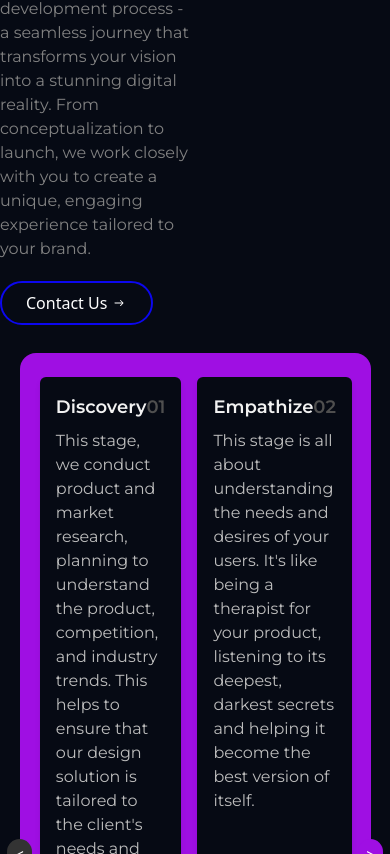
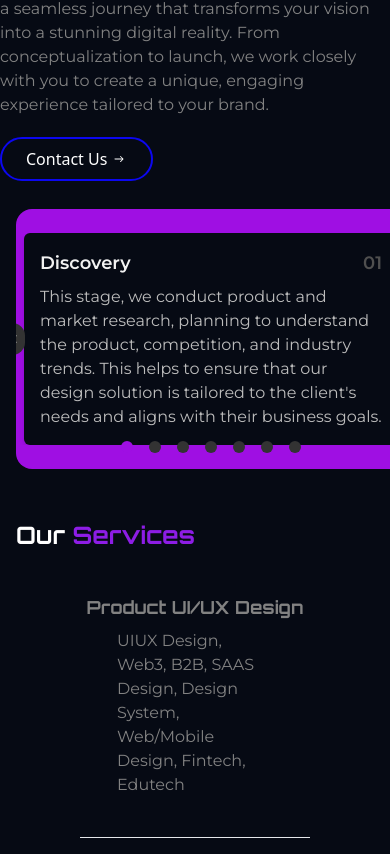
Before and after one commit to itsadaeze/Dlab, a React (Create React App) app: page / in a window 390 px wide. Shown: the part 2890-3744 px from the top of the page. Built offline with nearby package versions, Linux system fonts and the light colour scheme.

Commit message:
worked on carousel and service components

```diff
--- a/src/components/Navbar.js
+++ b/src/components/Navbar.js
@@ -54,7 +54,7 @@ const Navbar = () => {
           <a href="www.facebook.com" className=" ">About</a>
           <a href="www.facebook.com" >Services</a>
           <a href="www.facebook.com" >Case Study</a>
-          {/* <button className="bg-transparent border-2 border-[#0C07EF] text-[#FFFFFF] px-6 py-2 rounded-full text-md  flex flex-row items-center gap-1">Contact Us <span><IoIosArrowRoundForward /></span></button> */}
+          <button className="bg-transparent border-2 border-[#0C07EF] text-[#FFFFFF] px-6 py-2 rounded-full text-md  flex flex-row items-center gap-1">Contact Us <span><IoIosArrowRoundForward /></span></button>
         </div>
        </div>
 
--- a/src/components/approach.js
+++ b/src/components/approach.js
@@ -1,20 +1,100 @@
-import React, { useState } from 'react';
-import { IoIosArrowRoundForward } from "react-icons/io";
+// import React, { useState } from 'react';
+// import { IoIosArrowRoundForward } from "react-icons/io";
+
+// const cardsData = [
+//   { title: 'Discovery ', description: "This stage, we conduct product and market research, planning to understand the product, competition, and industry trends. This helps to ensure that our design solution is tailored to the client's needs and aligns with their business goals.." , Number:"01"},
+//   { title: 'Empathize' , description: "This stage is all about understanding the needs and desires of your users. It's like being a therapist for your product, listening to its deepest, darkest secrets and helping it become the best version of itself." , Number:"02"},
+//    { title: 'Define' , description: " In this stage, we will analyze the data we have gathered and identify the core problems that need to be addressed. It's like being a detective, piecing together clues to solve the mystery of your product's purpose." , Number:"03"},
+//     { title: 'Ideate', description: "This is where the creative juices start flowing. We will brainstorm solutions to the problems we have identified, generating as many ideas as possible. It's like being a mad scientist, mixing together different elements to create a perfect concoction.." , Number:"04"} ,
+//      { title: 'Prototype', description: "In this stage, we will build a scaled-down version of your product, testing and refining it as we go. It's like being a master chef, perfecting your recipe through trial and error." , Number:"05"},
+//       { title: 'Testing', description: "This is the moment of truth. We will put your prototype to the test, gathering feedback from users and making any necessary adjustments. It's like being a stand-up comedian, trying out new material and seeing what works and what doesn't." , Number:"06"},
+//       { title: 'Dev-Handoff', description: 'We ensure a smooth transferring of design files and specifications from the design team to the development team, so that the developers can implement the design into a functional product.' , Number:"07"},
+
+// ];
+
+// const Approach = () => {
+//     const [startIndex, setStartIndex] = useState(0);
+//     const cardsPerPage = 2;
+
+//     const handleArrowClick = (direction) => {
+//       const newStartIndex =
+//         direction === 'left'
+//           ? Math.max(startIndex - 1, 0)
+//           : Math.min(startIndex + 1, cardsData.length - cardsPerPage);
+
+//       setStartIndex(newStartIndex);
+//     };
+
+//     return (
+//         <div className='bg-[#060A14] py-8'>
+
+//           <div className='flex flex-col justify-around mx-auto md:flex-row'>
+//             <div>
+//                 <h1 className='font-orbitron text-[1rem] w-full px-[1rem] text-[#F2F2F2] tracking-wide md:text-[2.6rem]'> Design Approach</h1>
+//             </div>
+//             <div className='w-1/2'>
+//                 <p  className='mb-5 text-[#828282] font-montserrat'>Discover our design and development process - a seamless journey that transforms your vision into a stunning digital reality. From conceptualization to launch, we work closely with you to create a unique, engaging experience tailored to your brand.</p>
+//                  <div className="space-x-4   ">
+//                 <button className=" bg-transparent border-2 border-[#0C07EF] text-[#FFFFFF] px-6 py-2 rounded-full text-md  flex flex-row items-center gap-1">Contact Us <span><IoIosArrowRoundForward /></span></button>
+//               </div>
+//             </div>
+//         </div>
+//       <div className="flex items-center justify-center mt-7 bg-[#9F0FE3] py-6  w-[90%] mx-auto rounded-2xl">
+//         <button
+//           onClick={() => handleArrowClick('left')}
+//           className="  py-1 px-2 ml-[-0.8rem] bg-[#333333] rounded-full text-white"
+//         >
+//           {'<'}
+//         </button>
+
+//         <div className="flex overflow-hidden">
+//           {cardsData.slice(startIndex, startIndex + cardsPerPage + 1).map((card, index) => (
+//             <div
+//               key={index}
+//               className={`${
+//                 index === cardsPerPage ? 'w-1/2 overflow-hidden' : 'w-1/2'
+//               } p-4 mx-2 bg-[#060A14] shadow-md rounded-md`}
+//             >
+//                 <div className='flex flex-row justify-between'>
+//                 <h3 className="text-lg font-semibold text-[#F2F2F2] font-montserrat">{card.title}</h3>
+//               <h3 className="text-lg font-semibold text-[#4F4F4F] font-montserrat">{card.Number}</h3>
+//                 </div>
+
+
+//               <p className="mt-2 text-[#BDBDBD] font-montserrat">{card.description}</p>
+//             </div>
+//           ))}
+//         </div>
+
+//         <button
+//       onClick={() => handleArrowClick('right')}
+//       className=" py-1 px-2 mr-[-0.8rem] bg-[#9F0FE3] rounded-full text-white"
+//     >
+//                 {'>'}
+//     </button>
+//       </div>
+//       </div>
+//     );
+//   };
+
+//   export default Approach;
+
+import React, { useEffect, useState } from 'react';
+import { IoIosArrowRoundForward } from 'react-icons/io';
 
 const cardsData = [
-  { title: 'Discovery ', description: "This stage, we conduct product and market research, planning to understand the product, competition, and industry trends. This helps to ensure that our design solution is tailored to the client's needs and aligns with their business goals.." , Number:"01"},
-  { title: 'Empathize' , description: "This stage is all about understanding the needs and desires of your users. It's like being a therapist for your product, listening to its deepest, darkest secrets and helping it become the best version of itself." , Number:"02"},
-   { title: 'Define' , description: " In this stage, we will analyze the data we have gathered and identify the core problems that need to be addressed. It's like being a detective, piecing together clues to solve the mystery of your product's purpose." , Number:"03"},
-    { title: 'Ideate', description: "This is where the creative juices start flowing. We will brainstorm solutions to the problems we have identified, generating as many ideas as possible. It's like being a mad scientist, mixing together different elements to create a perfect concoction.." , Number:"04"} ,
-     { title: 'Prototype', description: "In this stage, we will build a scaled-down version of your product, testing and refining it as we go. It's like being a master chef, perfecting your recipe through trial and error." , Number:"05"},
-      { title: 'Testing', description: "This is the moment of truth. We will put your prototype to the test, gathering feedback from users and making any necessary adjustments. It's like being a stand-up comedian, trying out new material and seeing what works and what doesn't." , Number:"06"},
-      { title: 'Dev-Handoff', description: 'We ensure a smooth transferring of design files and specifications from the design team to the development team, so that the developers can implement the design into a functional product.' , Number:"07"},
-
+  { title: 'Discovery', description: "This stage, we conduct product and market research, planning to understand the product, competition, and industry trends. This helps to ensure that our design solution is tailored to the client's needs and aligns with their business goals.", Number: '01' },
+  { title: 'Empathize', description: "This stage is all about understanding the needs and desires of your users. It's like being a therapist for your product, listening to its deepest, darkest secrets and helping it become the best version of itself.", Number: '02' },
+  { title: 'Define', description: " In this stage, we will analyze the data we have gathered and identify the core problems that need to be addressed. It's like being a detective, piecing together clues to solve the mystery of your product's purpose.", Number: '03' },
+  { title: 'Ideate', description: "This is where the creative juices start flowing. We will brainstorm solutions to the problems we have identified, generating as many ideas as possible. It's like being a mad scientist, mixing together different elements to create a perfect concoction.", Number: '04' },
+  { title: 'Prototype', description: "In this stage, we will build a scaled-down version of your product, testing and refining it as we go. It's like being a master chef, perfecting your recipe through trial and error.", Number: '05' },
+  { title: 'Testing', description: "This is the moment of truth. We will put your prototype to the test, gathering feedback from users and making any necessary adjustments. It's like being a stand-up comedian, trying out new material and seeing what works and what doesn't.", Number: '06' },
+  { title: 'Dev-Handoff', description: 'We ensure a smooth transferring of design files and specifications from the design team to the development team, so that the developers can implement the design into a functional product.', Number: '07' },
 ];
 
 const Approach = () => {
     const [startIndex, setStartIndex] = useState(0);
-    const cardsPerPage = 2;
+    const [cardsPerPage, setCardsPerPage] = useState(1); // Default to mobile view
 
     const handleArrowClick = (direction) => {
       const newStartIndex =
@@ -25,41 +105,61 @@ const Approach = () => {
       setStartIndex(newStartIndex);
     };
 
+    useEffect(() => {
+      const handleResize = () => {
+        const newCardsPerPage = window.innerWidth >= 768 ? 3 : 1;
+        setCardsPerPage(newCardsPerPage);
+
+        // Adjust startIndex to prevent issues on resize
+        setStartIndex((prevStartIndex) => Math.min(prevStartIndex, cardsData.length - newCardsPerPage));
+      };
+
+      handleResize(); // Call once to set initial cardsPerPage
+
+      window.addEventListener('resize', handleResize);
+
+      return () => {
+        window.removeEventListener('resize', handleResize);
+      };
+    }, []);
     return (
-        <div className='bg-[#060A14] py-8'>
-
-          <div className='flex flex-col justify-around mx-auto md:flex-row'>
+      <div className="bg-[#060A14] py-8">
+        <div className="flex flex-col justify-around mx-auto md:flex-row">
           <div>
-                <h1 className='font-orbitron text-[1rem] w-full px-[1rem] text-[#F2F2F2] tracking-wide md:text-[2.6rem]'> Design Approach</h1>
+            <h1 className="font-orbitron text-[1rem] w-full px-[1rem] text-[#F2F2F2] tracking-wide md:text-[2.6rem]">
+              Design Approach
+            </h1>
           </div>
-            <div className='w-1/2'>
-                <p  className='mb-5 text-[#828282] font-montserrat'>Discover our design and development process - a seamless journey that transforms your vision into a stunning digital reality. From conceptualization to launch, we work closely with you to create a unique, engaging experience tailored to your brand.</p>
-                 <div className="space-x-4   ">
-                <button className=" bg-transparent border-2 border-[#0C07EF] text-[#FFFFFF] px-6 py-2 rounded-full text-md  flex flex-row items-center gap-1">Contact Us <span><IoIosArrowRoundForward /></span></button>
+          <div className="w-full md:w-1/2">
+            <p className="mb-5 text-[#828282] font-montserrat">
+              Discover our design and development process - a seamless journey that transforms your vision into a stunning digital reality. From conceptualization to launch, we work closely with you to create a unique, engaging experience tailored to your brand.
+            </p>
+            <div className="space-x-4">
+              <button className="bg-transparent border-2 border-[#0C07EF] text-[#FFFFFF] px-6 py-2 rounded-full text-md flex flex-row items-center gap-1">
+                Contact Us <span><IoIosArrowRoundForward /></span>
+              </button>
             </div>
           </div>
         </div>
-      <div className="flex items-center justify-center mt-7 bg-[#9F0FE3] py-6  w-[90%] mx-auto rounded-2xl">
+
+        <div className="relative mt-7 bg-[#9F0FE3] py-6 m-4 w-full md:w-[90%] md:mx-auto rounded-2xl overflow-hidden md:mx-auto ">
         <button
           onClick={() => handleArrowClick('left')}
-          className="  py-1 px-2 ml-[-0.8rem] bg-[#333333] rounded-full text-white"
+          className="absolute top-1/2 left-0 transform -translate-y-1/2 py-1 px-2 ml-[-1rem] bg-[#333333] rounded-full text-white"
         >
           {'<'}
         </button>
 
-        <div className="flex overflow-hidden">
-          {cardsData.slice(startIndex, startIndex + cardsPerPage + 1).map((card, index) => (
+        <div className="flex items-center overflow-hidden">
+          {cardsData.slice(startIndex, startIndex + cardsPerPage).map((card, index) => (
             <div
               key={index}
-              className={`${
-                index === cardsPerPage ? 'w-1/2 overflow-hidden' : 'w-1/2'
-              } p-4 mx-2 bg-[#060A14] shadow-md rounded-md`}
+              className={`w-full md:w-1/${cardsPerPage} p-4 mx-2 bg-[#060A14] shadow-md rounded-md`}
             >
-                <div className='flex flex-row justify-between'>
+              <div className="flex justify-between">
                 <h3 className="text-lg font-semibold text-[#F2F2F2] font-montserrat">{card.title}</h3>
                 <h3 className="text-lg font-semibold text-[#4F4F4F] font-montserrat">{card.Number}</h3>
               </div>
-
 
               <p className="mt-2 text-[#BDBDBD] font-montserrat">{card.description}</p>
             </div>
@@ -68,10 +168,21 @@ const Approach = () => {
 
         <button
           onClick={() => handleArrowClick('right')}
-      className=" py-1 px-2 mr-[-0.8rem] bg-[#9F0FE3] rounded-full text-white"
+          className="absolute top-1/2 right-0 transform -translate-y-1/2 py-1 px-2 mr-[-1rem] bg-[#9F0FE3] rounded-full text-white"
         >
           {'>'}
         </button>
+
+
+          <div className="flex items-center justify-center absolute bottom-4 left-0 right-0">
+            {Array.from({ length: Math.ceil(cardsData.length / cardsPerPage) }).map((_, i) => (
+              <div
+                key={i}
+                onClick={() => setStartIndex(i * cardsPerPage)}
+                className={`w-3 h-3 mx-2 bg-[#333333] rounded-full cursor-pointer ${i === startIndex / cardsPerPage ? 'bg-[#9F0FE3]' : ''}`}
+              />
+            ))}
+          </div>
         </div>
       </div>
     );
--- a/src/components/service.js
+++ b/src/components/service.js
@@ -52,18 +52,18 @@ const Service = () => {
   return (
     <div className="flex flex-col bg-[#060A14] ">
         <div>
-            <h1 className='text-[2.5rem] px-[5rem] text-[#FFFFFF] font-orbitron'>Our  <span className='text-[#8D1DE5]'>Services</span></h1>
+            <h1 className='text-[1.5rem] px-[1rem] text-[#FFFFFF] font-orbitron md:px-[5rem] md:text-[2.5rem]'>Our  <span className='text-[#8D1DE5]'>Services</span></h1>
         </div>
       {cardData.map((card, index) => (
         <div>
         <div
           key={index}
-          className={`mx-[2rem] my-8 py-2 px-[3.5rem] flex flex-row justify-between items-center  ${index === selectedCard ? 'border-blue-500' : 'border-gray-300'} cursor-pointer`}
+          className={`mx-[0rem] my-8 py-2 px-[0rem] flex flex-col justify-between items-center md:items-start md:flex-row md:px-[3.5rem] md:mx-[2rem]${index === selectedCard ? 'border-blue-500' : 'border-gray-300'} cursor-pointer`}
           onClick={() => handleCardClick(index)}
         >
           <h2 className="text-lg font-bold text-[#828282] font-orbitron">{card.title}</h2>
           <img src={card.image} alt={card.title} className={`mt-2 w-[10%] ${index === selectedCard ? 'block' : 'hidden'}`} />
-          <p className="mt-2 w-[40%] text-[#828282] font-montserrat">{card.description}</p>
+          <p className="mt-2 w-[40%] text-[#828282] font-montserrat ">{card.description}</p>
 
 
         </div>
```
Lines whose indentation alone changed are shown as unchanged.
